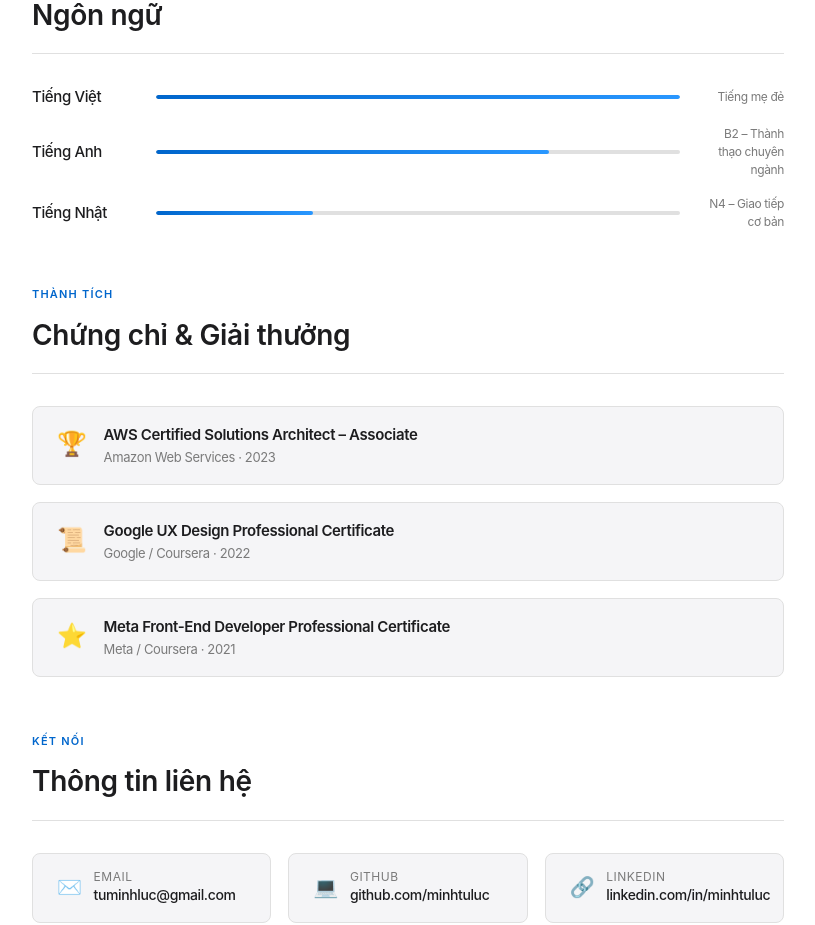
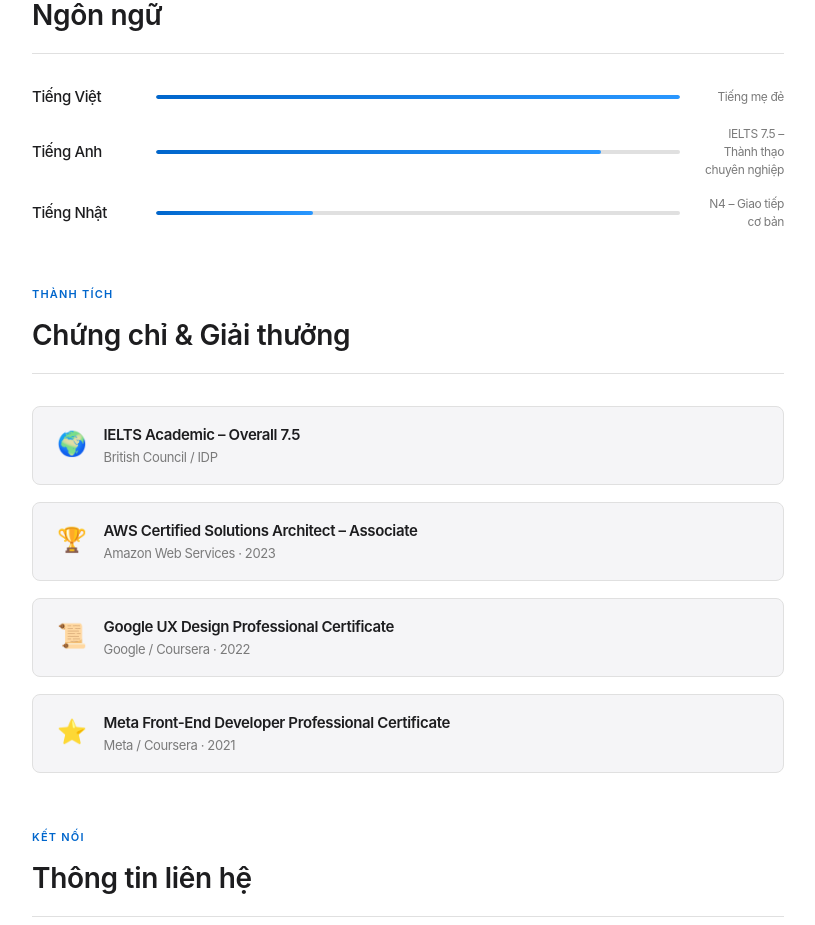
Before and after one commit to minhtuluc/PersonnalHobbies, a Next.js app: page /cv in a window 1280 px wide. Shown: the part 3140-4065 px from the top of the page, without its empty margins (232-1047 px from the left). Built offline with nearby package versions, Linux system fonts and the light colour scheme.

Commit message:
feat: add IELTS 7.5 certification to CV

```diff
--- a/src/app/cv/page.js
+++ b/src/app/cv/page.js
@@ -99,10 +99,11 @@ const CV_DATA = {
     ],
     languages: [
       { name: "Tiếng Việt", level: "Tiếng mẹ đẻ", pct: 100 },
-      { name: "Tiếng Anh", level: "B2 – Thành thạo chuyên ngành", pct: 75 },
+      { name: "Tiếng Anh", level: "IELTS 7.5 – Thành thạo chuyên nghiệp", pct: 85 },
       { name: "Tiếng Nhật", level: "N4 – Giao tiếp cơ bản", pct: 30 },
     ],
     certs: [
+      { icon: "🌍", title: "IELTS Academic – Overall 7.5", issuer: "British Council / IDP" },
       { icon: "🏆", title: "AWS Certified Solutions Architect – Associate", issuer: "Amazon Web Services · 2023" },
       { icon: "📜", title: "Google UX Design Professional Certificate", issuer: "Google / Coursera · 2022" },
       { icon: "⭐", title: "Meta Front-End Developer Professional Certificate", issuer: "Meta / Coursera · 2021" },
@@ -207,10 +208,11 @@ const CV_DATA = {
     ],
     languages: [
       { name: "Vietnamese", level: "Native speaker", pct: 100 },
-      { name: "English", level: "B2 – Professional proficiency", pct: 75 },
+      { name: "English", level: "IELTS 7.5 – Professional proficiency", pct: 85 },
       { name: "Japanese", level: "N4 – Basic conversational", pct: 30 },
     ],
     certs: [
+      { icon: "🌍", title: "IELTS Academic – Overall 7.5", issuer: "British Council / IDP" },
       { icon: "🏆", title: "AWS Certified Solutions Architect – Associate", issuer: "Amazon Web Services · 2023" },
       { icon: "📜", title: "Google UX Design Professional Certificate", issuer: "Google / Coursera · 2022" },
       { icon: "⭐", title: "Meta Front-End Developer Professional Certificate", issuer: "Meta / Coursera · 2021" },
```
